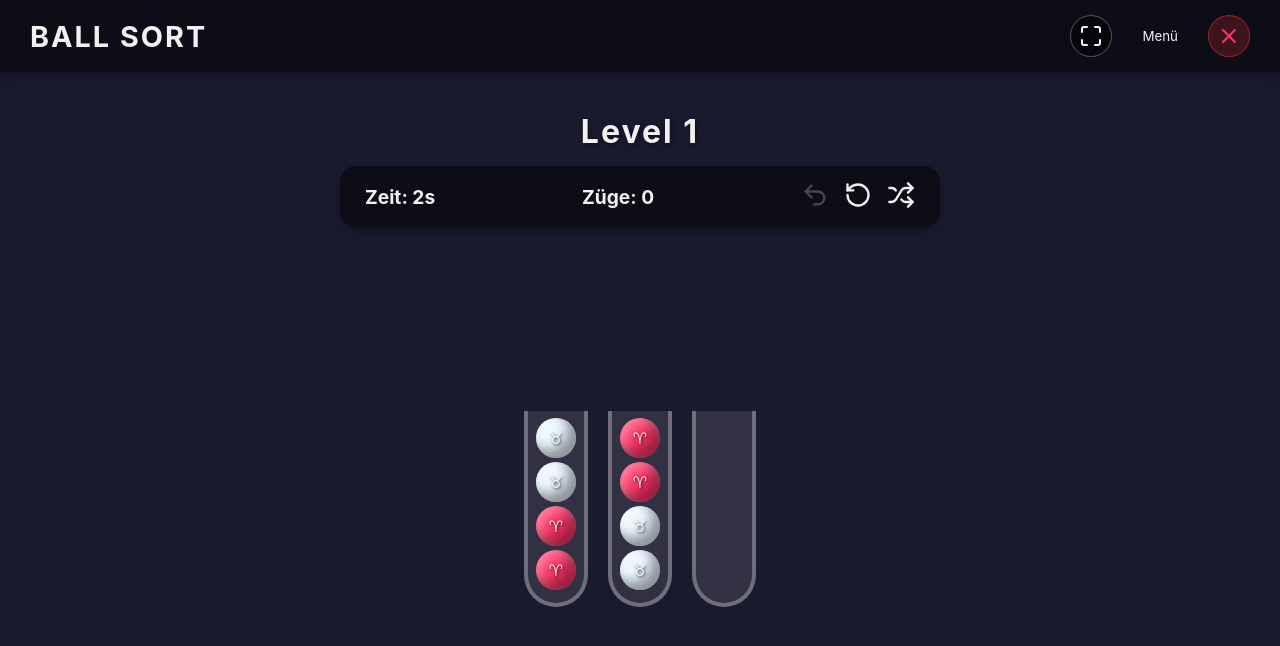
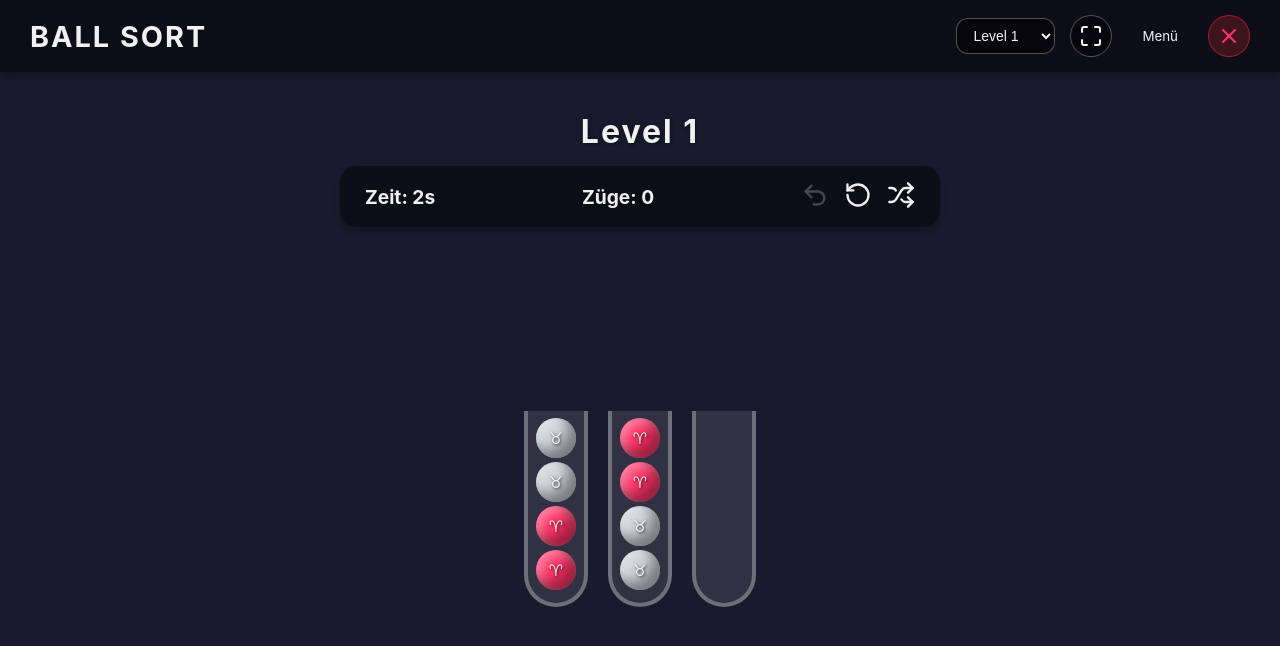
Before and after one commit to gnpanschur/ball-sort-webapp, a React (Vite) app: page / in a window 1280 px wide. Both pictures are taken after a click on the button "Von Level 1 beginnen". Shown: the top 646 px of the page. Built offline with nearby package versions, Linux system fonts and the light colour scheme.

Commit message:
feat: Add Level Selection, update Level 15 horizontal layout, and clean up main menu

```diff
--- a/src/App.tsx
+++ b/src/App.tsx
@@ -4,7 +4,7 @@ import type { LevelData, UserProfile, ThemeType, GameMode } from './types/game';
 import { storageService } from './services/storageService';
 import { useAudio } from './hooks/useAudio';
 import { GameBoard } from './components/GameBoard';
-import { Settings, Trophy, PlayCircle, Power, X, Maximize } from 'lucide-react';
+import { Settings, Trophy, PlayCircle, X, Maximize } from 'lucide-react';
 
 const toggleFullscreen = () => {
   if (!document.fullscreenElement) {
@@ -149,6 +149,30 @@ function App() {
       <header className="app-header">
         <h1 className="header-title">Ball Sort</h1>
         <div style={{ display: 'flex', gap: '15px', alignItems: 'center' }}>
+          <select
+            value={currentLevelId}
+            onChange={(e) => {
+              const id = parseInt(e.target.value);
+              setCurrentLevelId(id);
+              setCurrentView('game');
+              playClick();
+            }}
+            style={{
+              padding: '8px 12px',
+              borderRadius: '12px',
+              background: 'var(--panel-bg)',
+              color: 'var(--text-color)',
+              border: '1px solid var(--tube-border)',
+              cursor: 'pointer',
+              fontSize: '14px',
+              outline: 'none'
+            }}
+            title="Level auswählen (Test)"
+          >
+            {levelsData.map(l => (
+              <option key={l.id} value={l.id}>Level {l.id}</option>
+            ))}
+          </select>
           <button
             onClick={toggleFullscreen}
             title="Vollbild"
@@ -209,19 +233,12 @@ function App() {
               <Settings size={24} /> Einstellungen
             </button>
 
-            <button
-              onClick={() => { playClick(); window.close(); }}
-              style={{ display: 'flex', justifyContent: 'center', alignItems: 'center', gap: '10px', fontSize: '1.2rem', padding: '15px', background: 'rgba(255, 50, 50, 0.2)', border: '2px solid rgba(255, 50, 50, 0.5)', borderRadius: '12px', marginTop: '10px', transition: 'background 0.2s', cursor: 'pointer' }}
-              onMouseEnter={(e) => e.currentTarget.style.background = 'rgba(255, 50, 50, 0.4)'}
-              onMouseLeave={(e) => e.currentTarget.style.background = 'rgba(255, 50, 50, 0.2)'}
-            >
-              <Power size={24} color="#ff3366" /> <span style={{ color: '#ff3366' }}>Beenden</span>
-            </button>
           </div>
         )}
 
         {currentView === 'game' && currentLevel && (
           <GameBoard
+             key={currentLevelId}
              level={{
                ...currentLevel,
                timeLimitSeconds: profile.gameMode === 'relaxed' ? undefined : currentLevel.timeLimitSeconds
--- a/src/components/GameBoard.tsx
+++ b/src/components/GameBoard.tsx
@@ -64,8 +64,15 @@ export const GameBoard: React.FC<GameBoardProps> = ({ level, onLevelComplete, on
       </div>
 
       {/* Tubes Area */}
-      <div style={{ display: 'flex', flexWrap: 'wrap', justifyContent: 'center', gap: 'var(--tube-gap)', marginTop: 'auto', marginBottom: level.id === 12 ? '0' : 'auto' }}>
-        {gameState.tubes.filter(t => !(level.id === 12 && t.id === 8)).map(tube => (
+      <div style={{
+        display: 'flex',
+        flexWrap: 'wrap',
+        justifyContent: 'center',
+        gap: 'var(--tube-gap)',
+        marginTop: 'auto',
+        marginBottom: level.horizontalTubeId ? '0' : 'auto'
+      }}>
+        {gameState.tubes.filter(t => t.id !== level.horizontalTubeId).map(tube => (
           <Tube
             key={tube.id}
             tube={tube}
@@ -77,11 +84,11 @@ export const GameBoard: React.FC<GameBoardProps> = ({ level, onLevelComplete, on
         ))}
       </div>
 
-      {/* Horizontal Tube for Level 12 */}
-      {level.id === 12 && gameState.tubes.find(t => t.id === 8) && (
+      {/* Optional Horizontal Tube (Generic) */}
+      {level.horizontalTubeId && gameState.tubes.find(t => t.id === level.horizontalTubeId) && (
         <div style={{
            position: 'relative',
-           width: `calc(18 * var(--ring-h-mult) + 40px)`,
+           width: `calc(${level.horizontalTubeCapacity ?? level.tubeCapacity} * var(--ring-h-mult) + 40px)`,
            height: 'var(--tube-w)',
            margin: '60px auto auto auto',
            display: 'flex',
@@ -93,9 +100,9 @@ export const GameBoard: React.FC<GameBoardProps> = ({ level, onLevelComplete, on
               transform: 'rotate(-90deg)'
            }}>
               <Tube
-                tube={gameState.tubes.find(t => t.id === 8)!}
-                capacity={18}
-                isSelected={selectedTubeId === 8}
+                tube={gameState.tubes.find(t => t.id === level.horizontalTubeId)!}
+                capacity={level.horizontalTubeCapacity ?? level.tubeCapacity}
+                isSelected={selectedTubeId === level.horizontalTubeId}
                 onSelect={handleTubeClick}
                 itemShape={level.itemShape}
               />
--- a/src/hooks/useGameEngine.ts
+++ b/src/hooks/useGameEngine.ts
@@ -94,7 +94,9 @@ export function useGameEngine(level: LevelData, onMove?: () => void) {
             else break;
         }
 
-        const targetMaxCapacity = (level.id === 12 && targetTube.id === 8) ? 18 : level.tubeCapacity;
+        const targetMaxCapacity = (level.horizontalTubeId === targetTube.id)
+            ? (level.horizontalTubeCapacity ?? level.tubeCapacity)
+            : level.tubeCapacity;
         const availableSpace = targetMaxCapacity - targetTube.balls.length;
 
         // Validation rules: target must have space AND (target is empty OR top ball matches)
--- a/src/levels/levels.json
+++ b/src/levels/levels.json
@@ -120,6 +120,53 @@
   {
     "id": 4,
     "tubeCapacity": 4,
+    "timeLimitSeconds": 0,
+    "initialTubes": [
+      {
+        "id": 1,
+        "balls": [
+          4,
+          1,
+          2,
+          3
+        ]
+      },
+      {
+        "id": 2,
+        "balls": [
+          2,
+          3,
+          4,
+          1
+        ]
+      },
+      {
+        "id": 3,
+        "balls": [
+          3,
+          4,
+          1,
+          2
+        ]
+      },
+      {
+        "id": 4,
+        "balls": [
+          1,
+          2,
+          3,
+          4
+        ]
+      },
+      {
+        "id": 5,
+        "balls": []
+      }
+    ]
+  },
+  {
+    "id": 5,
+    "tubeCapacity": 4,
     "timeLimitSeconds": 90,
     "initialTubes": [
       {
@@ -178,7 +225,7 @@
     ]
   },
   {
-    "id": 5,
+    "id": 6,
     "tubeCapacity": 4,
     "timeLimitSeconds": 120,
     "initialTubes": [
@@ -247,7 +294,7 @@
     ]
   },
   {
-    "id": 6,
+    "id": 7,
     "tubeCapacity": 4,
     "timeLimitSeconds": 0,
     "initialTubes": [
@@ -325,7 +372,81 @@
     ]
   },
   {
-    "id": 7,
+    "id": 8,
+    "tubeCapacity": 4,
+    "timeLimitSeconds": 0,
+    "initialTubes": [
+      {
+        "id": 1,
+        "balls": [
+          1,
+          2,
+          3,
+          4
+        ]
+      },
+      {
+        "id": 2,
+        "balls": [
+          5,
+          6,
+          7,
+          1
+        ]
+      },
+      {
+        "id": 3,
+        "balls": [
+          2,
+          3,
+          4,
+          5
+        ]
+      },
+      {
+        "id": 4,
+        "balls": [
+          6,
+          7,
+          1,
+          2
+        ]
+      },
+      {
+        "id": 5,
+        "balls": [
+          3,
+          4,
+          5,
+          6
+        ]
+      },
+      {
+        "id": 6,
+        "balls": [
+          7,
+          1,
+          2,
+          3
+        ]
+      },
+      {
+        "id": 7,
+        "balls": [
+          4,
+          5,
+          6,
+          7
+        ]
+      },
+      {
+        "id": 8,
+        "balls": []
+      }
+    ]
+  },
+  {
+    "id": 9,
     "tubeCapacity": 4,
     "timeLimitSeconds": 150,
     "initialTubes": [
@@ -412,7 +533,7 @@
     ]
   },
   {
-    "id": 8,
+    "id": 10,
     "tubeCapacity": 4,
     "timeLimitSeconds": 0,
     "initialTubes": [
@@ -508,7 +629,99 @@
     ]
   },
   {
-    "id": 9,
+    "id": 11,
+    "tubeCapacity": 4,
+    "timeLimitSeconds": 0,
+    "initialTubes": [
+      {
+        "id": 1,
+        "balls": [
+          1,
+          2,
+          3,
+          4
+        ]
+      },
+      {
+        "id": 2,
+        "balls": [
+          5,
+          6,
+          7,
+          8
+        ]
+      },
+      {
+        "id": 3,
+        "balls": [
+          9,
+          1,
+          2,
+          3
+        ]
+      },
+      {
+        "id": 4,
+        "balls": [
+          4,
+          5,
+          6,
+          7
+        ]
+      },
+      {
+        "id": 5,
+        "balls": [
+          8,
+          9,
+          1,
+          2
+        ]
+      },
+      {
+        "id": 6,
+        "balls": [
+          3,
+          4,
+          5,
+          6
+        ]
+      },
+      {
+        "id": 7,
+        "balls": [
+          7,
+          8,
+          9,
+          1
+        ]
+      },
+      {
+        "id": 8,
+        "balls": [
+          2,
+          3,
+          4,
+          5
+        ]
+      },
+      {
+        "id": 9,
+        "balls": [
+          6,
+          7,
+          8,
+          9
+        ]
+      },
+      {
+        "id": 10,
+        "balls": []
+      }
+    ]
+  },
+  {
+    "id": 12,
     "tubeCapacity": 4,
     "timeLimitSeconds": 240,
     "initialTubes": [
@@ -613,7 +826,7 @@
     ]
   },
   {
-    "id": 10,
+    "id": 13,
     "tubeCapacity": 5,
     "timeLimitSeconds": 300,
     "initialTubes": [
@@ -734,7 +947,7 @@
     ]
   },
   {
-    "id": 11,
+    "id": 14,
     "tubeCapacity": 20,
     "itemShape": "ring",
     "timeLimitSeconds": 0,
@@ -896,10 +1109,12 @@
     ]
   },
   {
-    "id": 12,
+    "id": 15,
     "tubeCapacity": 23,
     "itemShape": "ring",
     "timeLimitSeconds": 0,
+    "horizontalTubeId": 8,
+    "horizontalTubeCapacity": 18,
     "initialTubes": [
       {
         "id": 1,
--- a/src/styles/themes.css
+++ b/src/styles/themes.css
@@ -11,18 +11,30 @@
   --btn-text: #fff;
 
   /* Ball Colors */
-  --color-1: #ff3366; /* Red */
-  --color-2: #eaf6ff; /* Pale Blue (Fast Weiß) */
-  --color-3: #66ff66; /* Green */
-  --color-4: #ffcc00; /* Yellow */
-  --color-5: #cc66ff; /* Purple */
-  --color-6: #ff9933; /* Orange */
-  --color-7: #00ffff; /* Cyan */
-  --color-8: #ff66b2; /* Pink */
-  --color-9: #999966; /* Olive */
-  --color-10: #ffffff; /* White */
-  --color-11: #993300; /* Brown */
-  --color-12: #a0a0a0; /* Gray */
+  --color-1: #ff3366;
+  /* Red */
+  --color-2: #cad0d4;
+  /* Pale Blue (Fast Weiß) */
+  --color-3: #66ff66;
+  /* Green */
+  --color-4: #f3db7c;
+  /* Yellow */
+  --color-5: #cc66ff;
+  /* Purple */
+  --color-6: #ff9933;
+  /* Orange */
+  --color-7: #00ffff;
+  /* Cyan */
+  --color-8: #ff66b2;
+  /* Pink */
+  --color-9: #999966;
+  /* Olive */
+  --color-10: #ffffff;
+  /* White */
+  --color-11: #993300;
+  /* Brown */
+  --color-12: #a0a0a0;
+  /* Gray */
 }
 
 /* Glass Theme */
@@ -57,7 +69,8 @@
 [data-theme='gems'] {
   --bg-color: #2b1b3d;
   --tube-color: rgba(0, 0, 0, 0.2);
-  --tube-border: #d4af37; /* Gold */
+  --tube-border: #d4af37;
+  /* Gold */
   --panel-bg: rgba(43, 27, 61, 0.8);
   --btn-bg: #8a2be2;
   --btn-bg-hover: #9b4cf0;
@@ -65,11 +78,14 @@
 
 /* Casino Theme */
 [data-theme='casino'] {
-  --bg-color: #0b5d1e; /* Classic felt green */
+  --bg-color: #0b5d1e;
+  /* Classic felt green */
   --tube-color: rgba(0, 0, 0, 0.3);
-  --tube-border: #d4af37; /* Gold */
+  --tube-border: #d4af37;
+  /* Gold */
   --panel-bg: rgba(0, 30, 0, 0.6);
-  --btn-bg: #8b0000; /* Dark red chips/cards */
+  --btn-bg: #8b0000;
+  /* Dark red chips/cards */
   --btn-bg-hover: #b20000;
 }
 
--- a/src/types/game.ts
+++ b/src/types/game.ts
@@ -11,6 +11,8 @@ export interface LevelData {
   initialTubes: TubeData[];
   timeLimitSeconds?: number;
   itemShape?: 'ball' | 'ring';
+  horizontalTubeId?: number;
+  horizontalTubeCapacity?: number;
 }
 
 export interface GameState {
```
